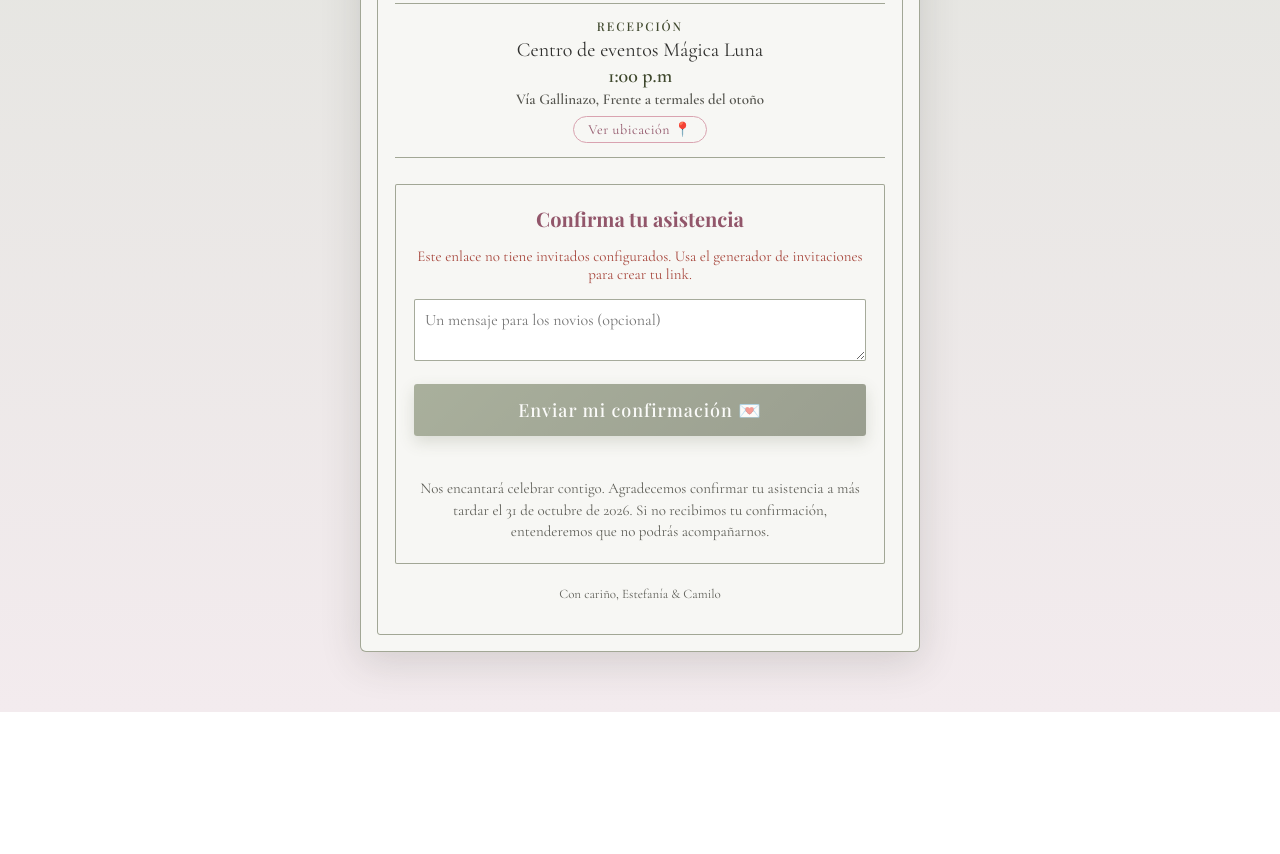
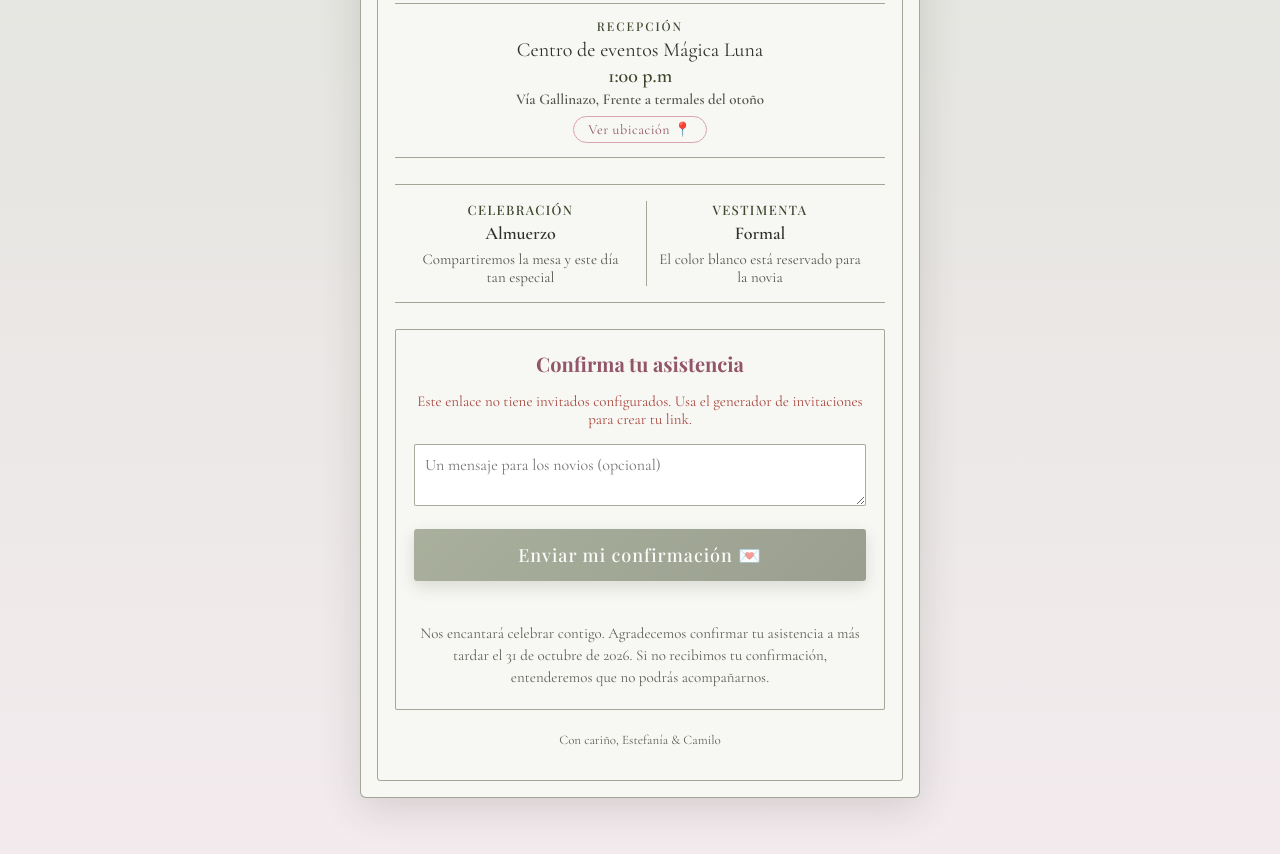
Before and after one commit to jcalvarezn/boda, a plain HTML site: page index.html in a window 1280 px wide. Shown: the part 1210-2064 px from the top of the page. Before the commit the page ends 1922 px from the top, so only its background shows below. Drawn offline with nearby package versions, Linux system fonts and the light colour scheme.

Commit message:
Codigo de vestimenta

```diff
--- a/index.html
+++ b/index.html
@@ -166,6 +166,17 @@
     padding:4px 14px; letter-spacing:.5px;
   }
   .map-link:hover{ background:rgba(217,163,176,.15); }
+  .event-note{
+    display:grid; grid-template-columns:1fr 1fr; gap:12px;
+    margin:0 0 26px; padding:16px 12px;
+    border-top:1px solid var(--line); border-bottom:1px solid var(--line);
+    text-align:center;
+  }
+  .event-note .label{ margin-bottom:4px; color:var(--gold-dark); font-family:'Playfair Display', serif; font-size:13px; letter-spacing:1.4px; text-transform:uppercase; }
+  .event-note .value{ color:var(--ink); font-size:18px; font-weight:600; line-height:1.3; }
+  .event-note .detail{ border:0; padding:0 6px; }
+  .event-note .detail + .detail{ border-left:1px solid var(--line); }
+  .event-note .subvalue{ display:block; margin-top:5px; color:#55554f; font-size:15px; font-weight:500; }
   .greeting{
     text-align:center; font-size:19px; margin:0 0 6px; color:var(--ink);
   }
@@ -267,6 +278,19 @@
           <small class="address-line">V&iacute;a Gallinazo, Frente a termales del oto&ntilde;o</small>
         </div>
         <a class="map-link" href="https://maps.app.goo.gl/1P74Y17QUVj78xBg7" target="_blank" rel="noopener">Ver ubicaci&oacute;n &#128205;</a>
+      </div>
+    </div>
+
+    <div class="event-note">
+      <div class="detail">
+        <div class="label">Celebraci&oacute;n</div>
+        <div class="value">Almuerzo</div>
+        <span class="subvalue">Compartiremos la mesa y este d&iacute;a tan especial</span>
+      </div>
+      <div class="detail">
+        <div class="label">Vestimenta</div>
+        <div class="value">Formal</div>
+        <span class="subvalue">El color blanco est&aacute; reservado para la novia</span>
       </div>
     </div>
 
```
